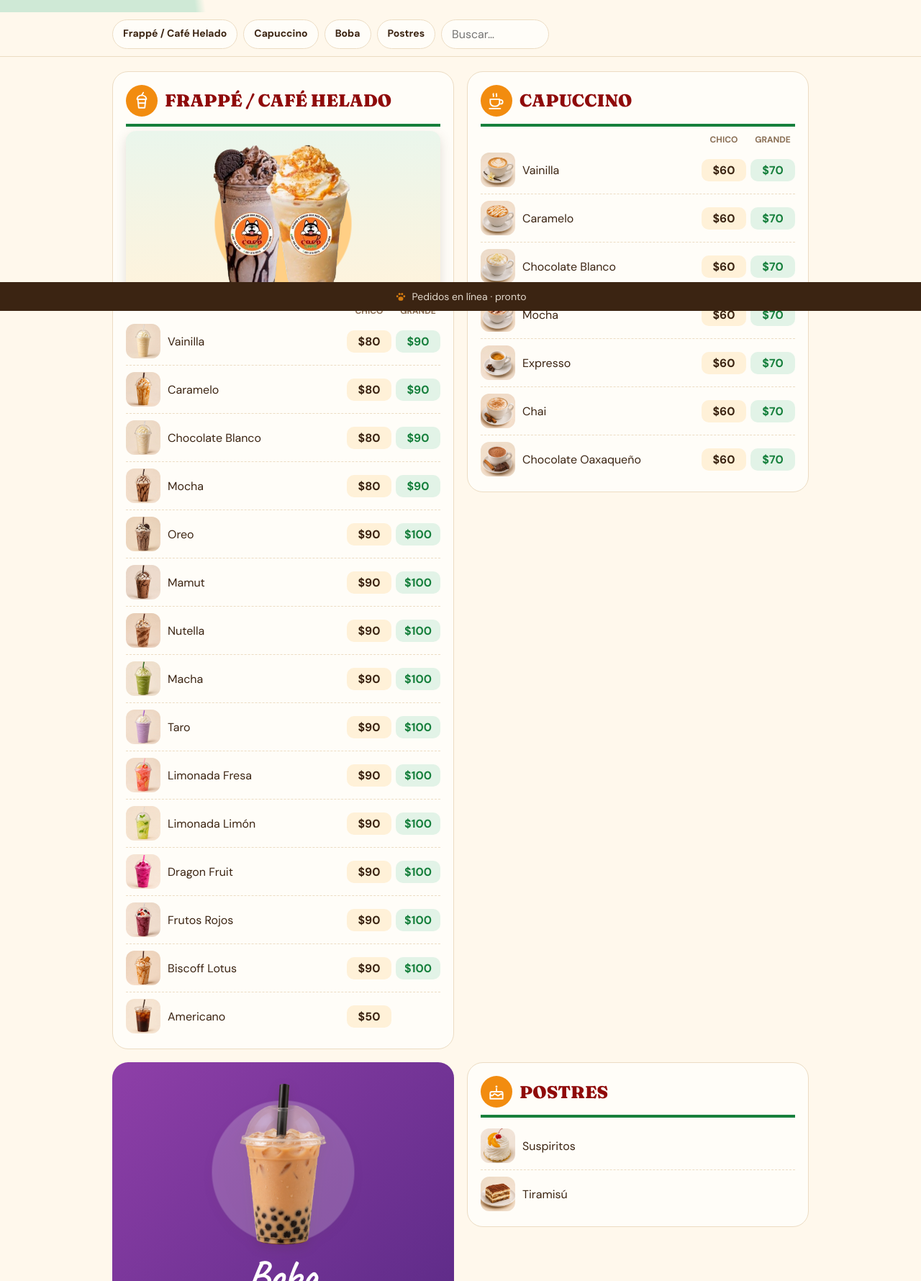
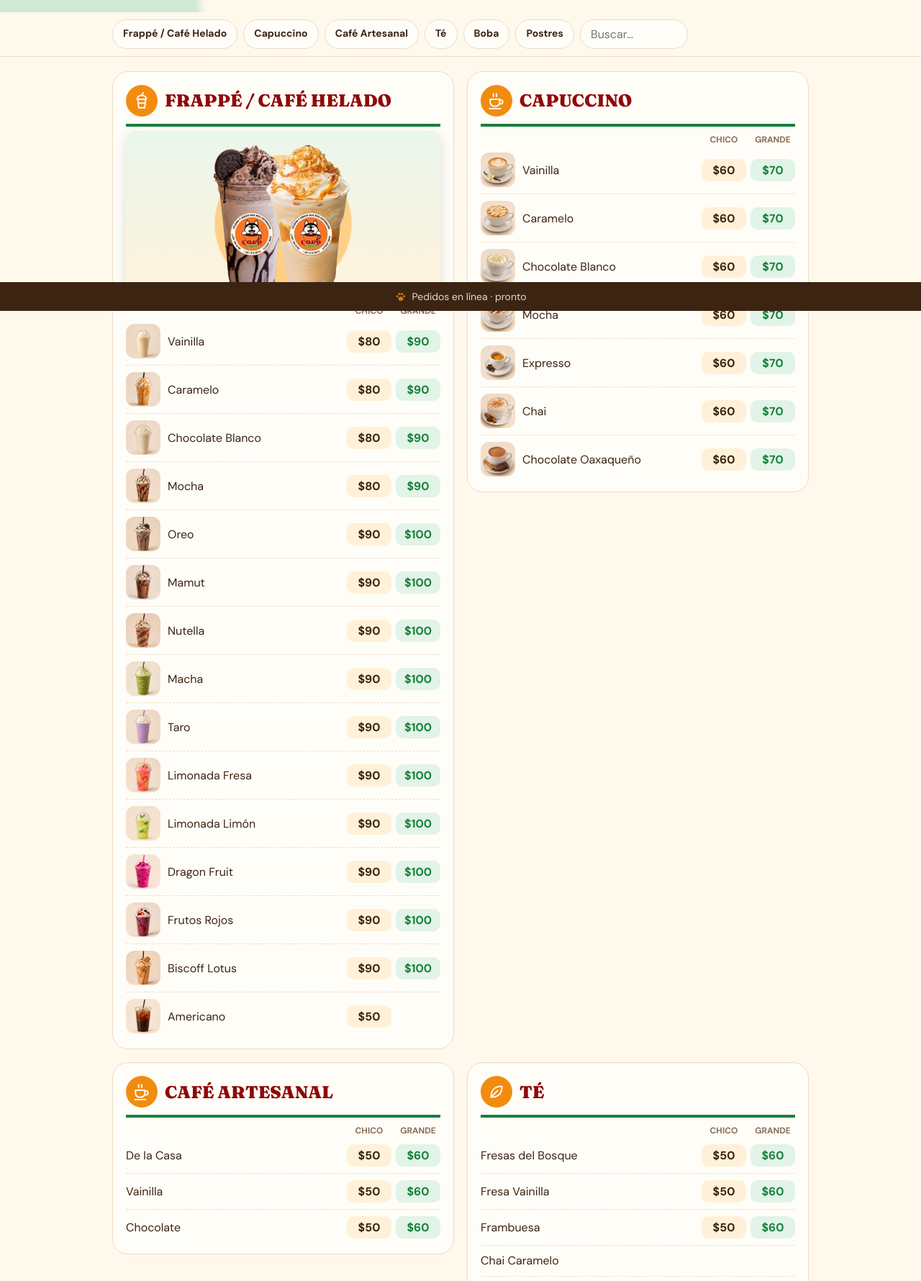
Before and after one commit to Wevancio/coco-cafe-menu, a plain HTML site: page index.html in a window 1280 px wide. Shown: the part 368-2148 px from the top of the page at 72% size. Drawn offline with Linux system fonts and the light colour scheme.

Commit message:
Agrega Café Artesanal y Té al menú
Co-Authored-By: Claude Fable 5.2 <noreply@anthropic.com>

```diff
--- a/index.html
+++ b/index.html
@@ -128,7 +128,7 @@ section.anuncio{background:linear-gradient(135deg,var(--morado),#5b2a86);border:
 const ADMIN = new URLSearchParams(location.search).has('editar');
 // shortcut: las fotos subidas se guardan reducidas dentro de localStorage (~5 MB en total);
 // moverlas a almacenamiento de archivos cuando exista el backend.
-const KEY = 'cocoMenu.v5';
+const KEY = 'cocoMenu.v6';
 const frappe = (n, a = 90, b = 100) => ({ name: n, p1: a, p2: b });
 // Iconos propios (trazo 24x24); la categoría guarda solo la clave.
 const ICONS = {
@@ -150,6 +150,12 @@ const DEFAULT = [
   { icon: 'taza', name: 'Capuccino', note: '', items:
     ['Vainilla', 'Caramelo', 'Chocolate Blanco', 'Mocha', 'Expresso', 'Chai', 'Chocolate Oaxaqueño']
       .map(n => frappe(n, 60, 70)) },
+  { icon: 'taza', name: 'Café Artesanal', note: '', items:
+    ['De la Casa', 'Vainilla', 'Chocolate'].map(n => frappe(n, 50, 60)) },
+  { icon: 'te', name: 'Té', note: '', items: [
+    ...['Fresas del Bosque', 'Fresa Vainilla', 'Frambuesa'].map(n => frappe(n, 50, 60)),
+    // sin precio en el menú de Instagram
+    ...['Chai Caramelo', 'Mango Fresa', 'Limón Granada'].map(n => frappe(n, '', '')) ] },
   { icon: 'boba', name: 'Boba', note: 'Viernes a domingo', img: 'fotos/boba.png', items: [] },
   { icon: 'postre', name: 'Postres', note: '', items: [
     { name: 'Suspiritos', p1: '', p2: '' }, { name: 'Tiramisú', p1: '', p2: '' } ] },
@@ -160,7 +166,7 @@ const DEFAULT = [
   'frappe-nutella', 'frappe-macha', 'frappe-taro', 'limonada-fresa', 'limonada-limon', 'frappe-dragon-fruit',
   'frappe-frutos-rojos', 'frappe-biscoff', 'americano'],
  ['capuccino-vainilla', 'capuccino-caramelo', 'capuccino-chocolate-blanco', 'capuccino-mocha', 'expresso', 'chai', 'chocolate-oaxaqueno'],
- [], ['suspiritos', 'tiramisu']].forEach((fs, c) => fs.forEach((f, i) => DEFAULT[c].items[i].img = `fotos/${f}.jpg`));
+ [], [], [], ['suspiritos', 'tiramisu']].forEach((fs, c) => fs.forEach((f, i) => DEFAULT[c].items[i].img = `fotos/${f}.jpg`));
 
 const $ = id => document.getElementById(id);
 const esc = s => String(s ?? '').replace(/[&<>"']/g, c => `&#${c.charCodeAt(0)};`);
```
